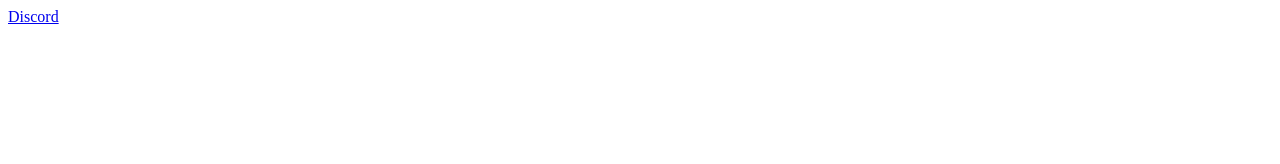
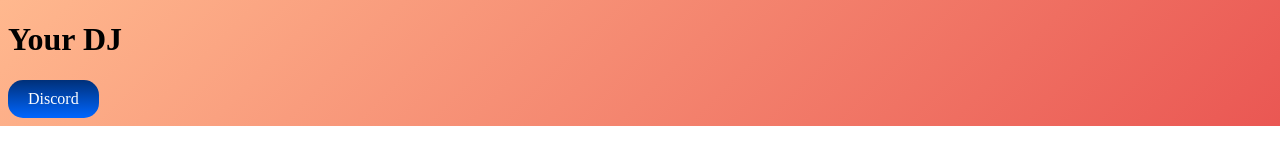
Before and after one commit to TheDJGamerYT/YourDJisalsoYourdev, a plain HTML site: page index.html in a window 1280 px wide. Drawn offline with Linux system fonts and the light colour scheme.

Commit message:
tried somin it works

```diff
--- a/index.html
+++ b/index.html
@@ -1,13 +1,10 @@
 <!DOCTYPE html>
 <html lang="en">
 <head>
-<link href="styles.css" rel="stylesheet" />
+<link href="styles.css" rel="stylesheet"></link>
 </head>
-<body>
-    <a class=".btn" href="https://discord.gg/MhX3XpBW9G">Discord</a>
-
-
-
-
+<body style="align-items: center;">
+    <h1>Your DJ</h1>
+    <a class="btn" href="https://discord.gg/MhX3XpBW9G">Discord</a>
 </body>
 </html>
--- a/styles.css
+++ b/styles.css
@@ -7,3 +7,7 @@
       border-radius: 15px;
       margin-right:5px;
   }
+  html {
+    background: linear-gradient(315deg, #EA5753, #FFB88E) no-repeat;
+
+}
```
Also changed, not shown: gradientimg.png (added).
